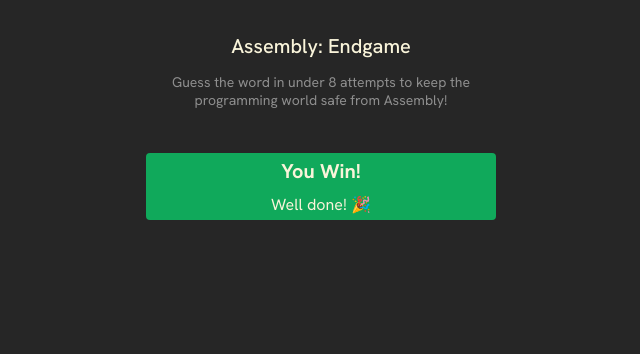
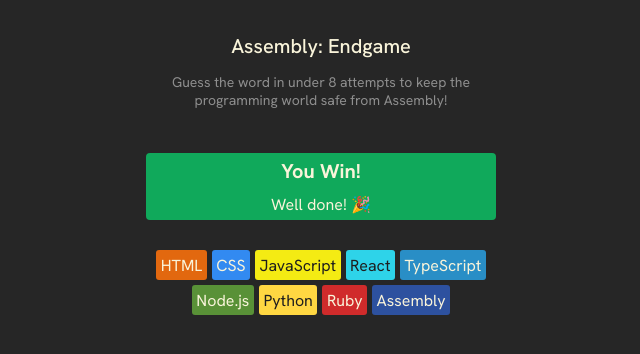
Before and after one commit to surya-441/first-react, a React (Vite) app: page /assembly-endgame in a window 1280 px wide. Shown: the top 354 px of the page, without its empty margins (319-959 px from the left). Built offline with nearby package versions, Linux system fonts and the light colour scheme; no server answers; what @huggingface/inference would draw is missing.

Commit message:
display languages

```diff
--- a/src/componenets/AssemblyEndgameMain.css
+++ b/src/componenets/AssemblyEndgameMain.css
@@ -19,3 +19,16 @@
 .game-status > p {
     margin: 5px;
 }
+
+.language-chips {
+    display: flex;
+    flex-wrap: wrap;
+    justify-content: center;
+    gap: 5px;
+    max-width: 350px;
+}
+
+.language-chips > span {
+    padding: 4.5px;
+    border-radius: 3px;
+}
--- a/src/componenets/AssemblyEndgameMain.jsx
+++ b/src/componenets/AssemblyEndgameMain.jsx
@@ -1,12 +1,23 @@
 import './AssemblyEndgameMain.css';
-
+import { languages } from '../languages';
+import { nanoid } from 'nanoid';
 function AssemblyEndgameMain() {
+    const languageElements = languages.map((language) =>
+        <span  key={nanoid()}
+            style={{backgroundColor: language.backgroundColor, color: language.color}}
+        >
+            {language.name}
+        </span>
+    )
     return (
         <main className='assembly-endgame-main'>
             <section className='game-status'>
                 <h2>You Win!</h2>
                 <p>Well done! 🎉</p>
             </section>
+            <section className='language-chips'>
+                {languageElements}
+            </section>
         </main>
     );
 }
--- /dev/null
+++ b/src/languages.js
@@ -0,0 +1,47 @@
+export const languages = [
+    {
+        name: "HTML",
+        backgroundColor: "#E2680F",
+        color: "#F9F4DA",
+    },
+    {
+        name: "CSS",
+        backgroundColor: "#328AF1",
+        color: "#F9F4DA",
+    },
+    {
+        name: "JavaScript",
+        backgroundColor: "#F4EB13",
+        color: "#1E1E1E",
+    },
+    {
+        name: "React",
+        backgroundColor: "#2ED3E9",
+        color: "#1E1E1E",
+    },
+    {
+        name: "TypeScript",
+        backgroundColor: "#298EC6",
+        color: "#F9F4DA",
+    },
+    {
+        name: "Node.js",
+        backgroundColor: "#599137",
+        color: "#F9F4DA",
+    },
+    {
+        name: "Python",
+        backgroundColor: "#FFD742",
+        color: "#1E1E1E",
+    },
+    {
+        name: "Ruby",
+        backgroundColor: "#D02B2B",
+        color: "#F9F4DA",
+    },
+    {
+        name: "Assembly",
+        backgroundColor: "#2D519F",
+        color: "#F9F4DA",
+    },
+]
```
